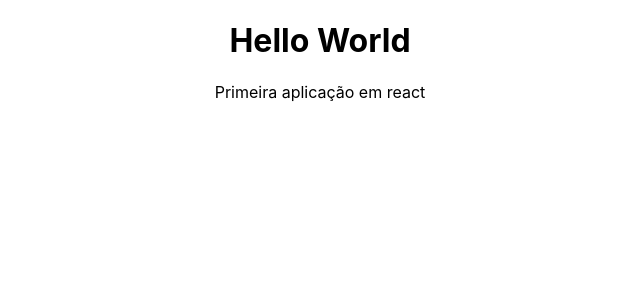
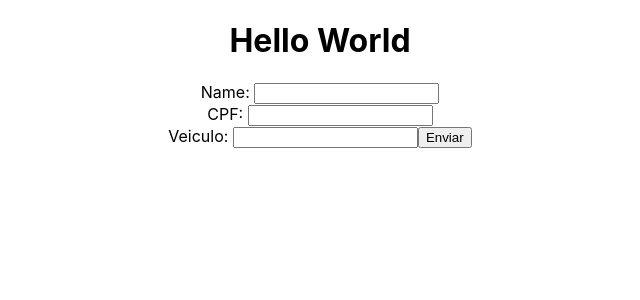
Before and after one commit to P-ASilva/API-entregadores-Frontend, a React (Create React App) app in the folder entregadores-api-front/: page /cadastro in a window 1280 px wide. Shown: the top 300 px of the page, without its empty margins (320-960 px from the left). Built offline with nearby package versions, Linux system fonts and the light colour scheme.

Commit message:
cadastro template done

```diff
--- a/entregadores-api-front/package.json
+++ b/entregadores-api-front/package.json
@@ -8,6 +8,7 @@
     "@testing-library/user-event": "^13.5.0",
     "react": "^18.2.0",
     "react-dom": "^18.2.0",
+    "react-router-dom": "^6.11.0",
     "react-scripts": "5.0.1",
     "web-vitals": "^2.1.4"
   },
--- a/entregadores-api-front/src/App.js
+++ b/entregadores-api-front/src/App.js
@@ -1,11 +1,15 @@
 
 import './App.css';
 import Cadastro from './pages/Cadastro';
+import { Link, Route, Routes } from 'react-router-dom';
 
 function App() {
+
   return (
     <div className="App">
-      <Cadastro />
+      <Routes>
+        <Route path='/cadastro' element={<Cadastro/>}></Route>
+      </Routes>
     </div>
   );
 }
--- a/entregadores-api-front/src/index.js
+++ b/entregadores-api-front/src/index.js
@@ -3,12 +3,13 @@
 import './index.css';
 import App from './App';
 import reportWebVitals from './reportWebVitals';
+import { BrowserRouter } from 'react-router-dom';
 
 const root = ReactDOM.createRoot(document.getElementById('root'));
 root.render(
-  <React.StrictMode>
+  <BrowserRouter>
     <App />
-  </React.StrictMode>
+  </BrowserRouter>
 );
 
 // If you want to start measuring performance in your app, pass a function
--- a/entregadores-api-front/src/pages/Cadastro.js
+++ b/entregadores-api-front/src/pages/Cadastro.js
@@ -1,12 +1,46 @@
 import Header from "../components/Header";
-
+import { hasFormSubmit } from "@testing-library/user-event/dist/utils"
+import React, {useState,useEffect} from "react"
 
 function Cadastro() {
+
+    const [name,setName] = useState()
+    const [cpf,setCpf] = useState()
+    const [veiculo,setVeiculo] = useState()
+
+    const data = {
+        'name':name,
+        'cpf':cpf,
+        'veiculo':veiculo
+    }
+
+    const handleClick = click  => {
+        alert(name + ' ' + cpf + ' ' + veiculo + ' ' )
+        fetch('http://localhost:3000/cadastro', {
+            method:'POST',
+            headers:{"Content-Type":'application/json'},
+            body: JSON.stringify(data)}
+        ).then(response => {
+            if (response.status===200) {
+                alert('Cadastro realizado com sucesso')
+            }
+        }).catch(ex => {
+            alert('Erro ao se cadastrar como entregador')
+        })
+    }
+
     return (
-    <>
+    <div>
       <Header />
-      <p> Primeira aplicação em react </p>
-    </>
+        <div>
+            Name: <input id='name' type='text' onChange={e => setName(e.target.value)}/>
+            <br></br>
+            CPF: <input id= 'cpf' type='text' onChange={e => setCpf(e.target.value)}/>
+            <br></br>
+            Veiculo: <input id= 'veiculo' type='text' onChange={e => setVeiculo(e.target.value)}/>
+            <input type='button' onClick={handleClick} value="Enviar" ></input>
+        </div>
+    </div>
     );
   }
 
```
Also changed, not shown: 1 other file (tests, documents, lock files or other folders).
